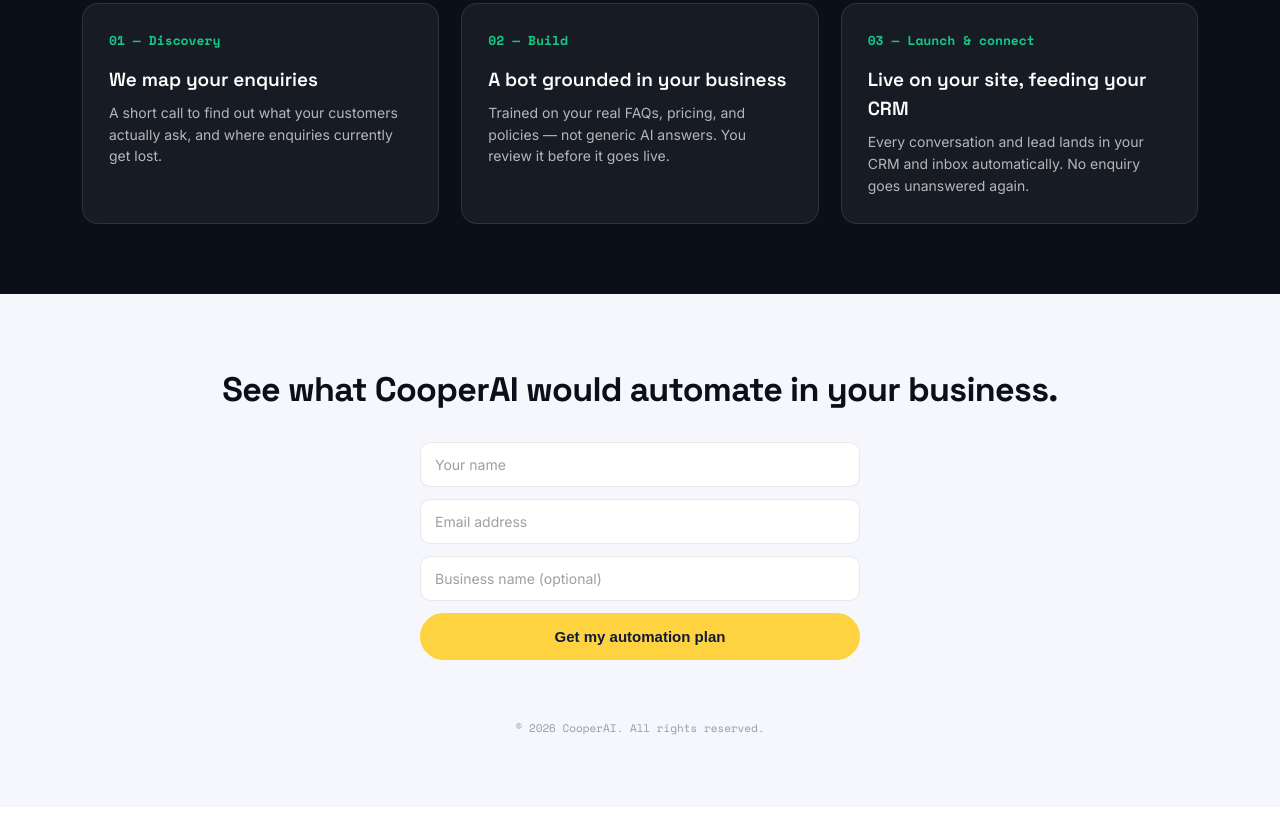
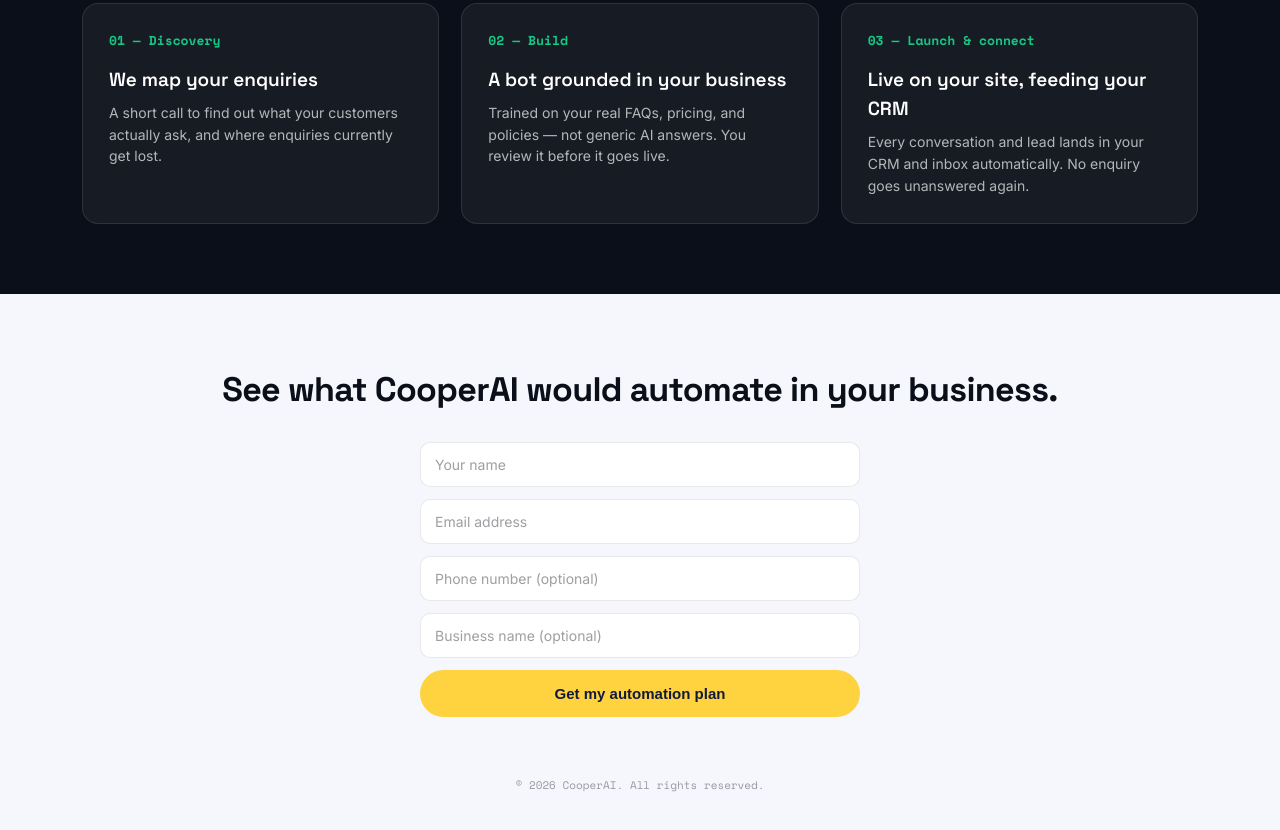
Before and after one commit to garycoops30-web/Vercel, a website: page index.html in a window 1280 px wide. Shown: the part 1742-2572 px from the top of the page. Before the commit the page ends 2549 px from the top, so only its background shows below. Drawn offline with nearby package versions, Linux system fonts and the light colour scheme.

Commit message:
Update index.html

```diff
--- a/index.html
+++ b/index.html
@@ -274,6 +274,7 @@
     <form class="lead-form" id="leadForm">
       <input type="text" id="leadName" placeholder="Your name" autocomplete="name">
       <input type="email" id="leadEmail" placeholder="Email address" autocomplete="email" required>
+      <input type="tel" id="leadPhone" placeholder="Phone number (optional)" autocomplete="tel">
       <input type="text" id="leadBusiness" placeholder="Business name (optional)" autocomplete="organization">
       <button type="submit" id="leadSubmit">Get my automation plan</button>
       <div class="lead-status" id="leadStatus"></div>
```
